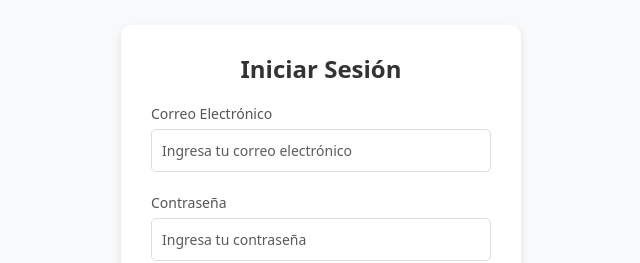
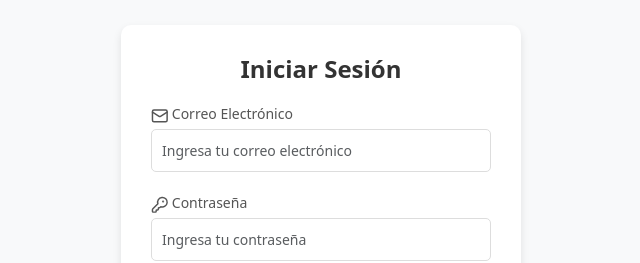
Before and after one commit to isramartin/flyFishing-holbox-front, a React (Vite) app: page /login in a window 1280 px wide. Shown: the part 182-445 px from the top of the page, without its empty margins (319-959 px from the left). Built offline with nearby package versions, Linux system fonts and the light colour scheme.

Commit message:
fix login

```diff
--- a/src/components/login.jsx
+++ b/src/components/login.jsx
@@ -3,6 +3,7 @@ import { useNavigate } from "react-router-dom"; // Importa useNavigate
 import "../styles/login.css"; // Archivo CSS personalizado
 import { AuthContext } from "../context/AuthContext"; // Importa el contexto
 import mockData from "../assets/mockdata/mockdata.json"; // Importa el JSON directamente
+import { Mail, KeyRound } from "lucide-react";
 
 const LoginForm = () => {
   const [email, setEmail] = useState("");
@@ -37,7 +38,7 @@ const LoginForm = () => {
         <form className="login-form" onSubmit={handleSubmit}>
           {/* Campo de Email */}
           <div className="form-group">
-            <label htmlFor="email" className="form-label">
+            <label htmlFor="email" className="form-label"> <Mail className='icon-style' />
               Correo Electrónico
             </label>
             <input
@@ -53,7 +54,7 @@ const LoginForm = () => {
 
           {/* Campo de Contraseña */}
           <div className="form-group">
-            <label htmlFor="password" className="form-label">
+            <label htmlFor="password" className="form-label"> <KeyRound className='icon-style'/>
               Contraseña
             </label>
             <input
```
